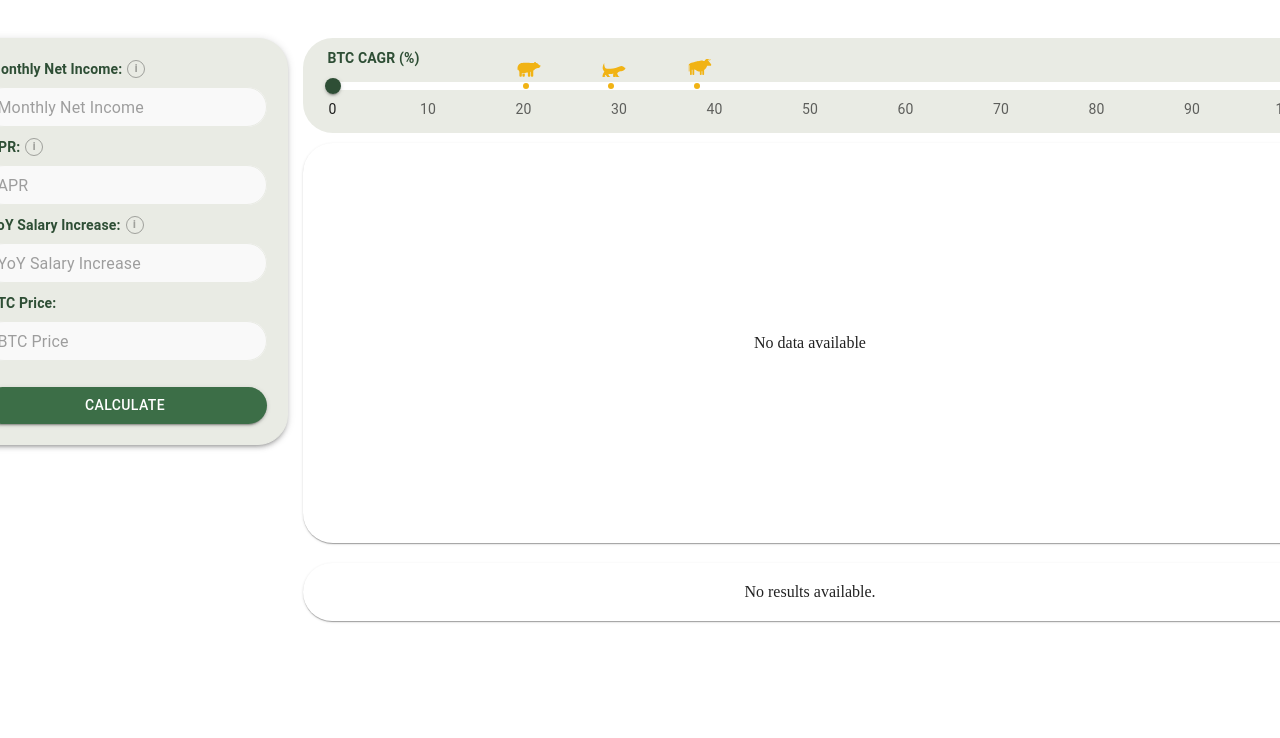
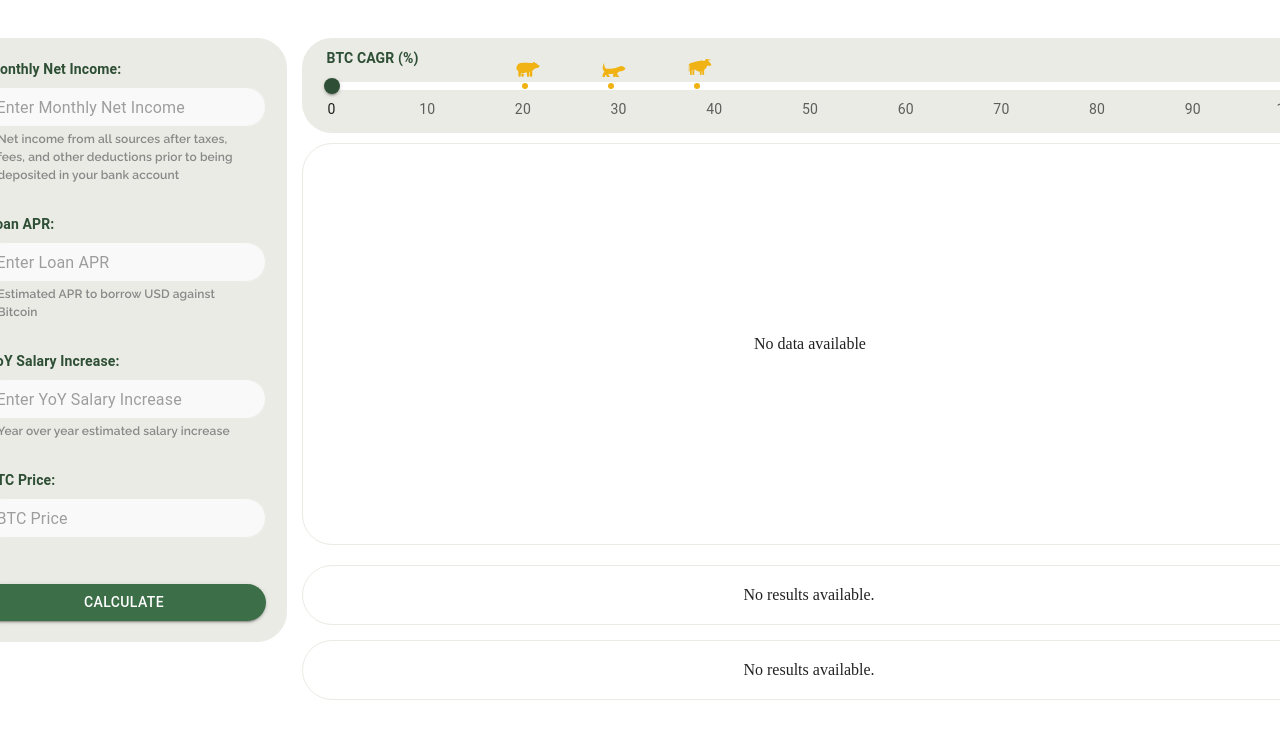
Before and after one commit to acvid3/bitcoinmath-calc-components, a React (Create React App) app: page / in a window 1280 px wide. Shown: the top 738 px of the page. Built offline with nearby package versions, Linux system fonts and the light colour scheme; the HTML template or start-up script is replaced by a standard one.

Commit message:
Add infoCard, fix styles

```diff
--- a/src/App.js
+++ b/src/App.js
@@ -50,7 +50,7 @@ const App = () => {
                                     </Box>
                                     <Box sx={sx.infoCardBox}>
                                         <Paper sx={sx.resultsPaper}><ResultsTable/></Paper>
-                                        {/*<Paper sx={sx.infoCardPaper}><InfoCard/></Paper>*/}
+                                        <Paper sx={sx.infoCardPaper}><InfoCard/></Paper>
                                     </Box>
                                 </Box>
                             </Box>
--- a/src/appStyle.js
+++ b/src/appStyle.js
@@ -39,15 +39,19 @@ export const sx = {
     },
 
     resultsPaper: {
+        boxShadow: 'none',
+        border: '1px solid #E9EBE4',
         width: '1015px',
         borderRadius: '30px',
         height: 'fit-content',
         overflow: 'hidden',
         boxSizing: 'border-box',
         '@media (max-width: 1200px)': {
-            width: '100%',
+            minWidth: '500px',
+            width: 'unset',
         },
         '@media (max-width: 678px)': {
+            minWidth: 'unset',
             width: '100%',
         },
     },
@@ -59,6 +63,8 @@ export const sx = {
     },
 
     chartPaper: {
+        boxShadow: 'none',
+        border: '1px solid #E9EBE4',
         height: '400px',
         width: '1015px',
         display: 'flex',
@@ -79,6 +85,8 @@ export const sx = {
         gap: '15px',
         justifyContent: 'space-between',
         alignItems: 'top',
+        flexDirection: 'column',
+
         '@media (max-width: 678px)': {
             flexDirection: 'column',
             gap: '15px',
@@ -86,10 +94,17 @@ export const sx = {
     },
 
     infoCardPaper: {
-        width: '300px',
+        boxShadow: 'none',
+        border: '1px solid #E9EBE4',
+        // width: '300px',
+        width: '1015px',
+
         borderRadius: '30px',
         boxSizing: 'border-box',
         height: 'min-content',
+        '@media (max-width: 1200px)': {
+            width: 'unset',
+        },
         '@media (max-width: 678px)': {
             width: '100%',
         },
--- a/src/components/FinancialCalculatorForm/constants.js
+++ b/src/components/FinancialCalculatorForm/constants.js
@@ -1,7 +1,8 @@
 export const inputFields = [
-    { id: 'monthly_net_income', label: 'Monthly Net Income:', placeholder: 'Monthly Net Income' },
+    { id: 'monthly_net_income', label: 'Monthly Net Income:', placeholder: 'Enter Monthly Net Income', message: 'Net income from all sources after taxes, fees, and other deductions prior to being deposited in your bank account' },
+    { id: 'apr', label: 'Loan APR:', placeholder: 'Enter Loan APR', message: 'Estimated APR to borrow USD against Bitcoin' },
+    { id: 'yoy_salary_increase', label: 'YoY Salary Increase:', placeholder: 'Enter YoY Salary Increase', message: 'Year over year estimated salary increase' },
+    { id: 'btc_price', label: 'BTC Price:', placeholder: 'BTC Price' },
+
     // { id: 'years', label: 'Years:', placeholder: 'Years' },
-    { id: 'apr', label: 'APR:', placeholder: 'APR' },
-    { id: 'yoy_salary_increase', label: 'YoY Salary Increase:', placeholder: 'YoY Salary Increase' },
-    { id: 'btc_price', label: 'BTC Price:', placeholder: 'BTC Price' },
 ];
--- a/src/components/FinancialCalculatorForm/index.jsx
+++ b/src/components/FinancialCalculatorForm/index.jsx
@@ -47,12 +47,13 @@ const FinancialCalculatorForm = () => {
         <Box sx={styles.container}>
             <Paper elevation={3} sx={styles.paper}>
                 <Box sx={{ display: 'flex', flexDirection: 'column', gap: '10px' }}>
-                    {inputFields.map(({ id, label, placeholder }) => (
+                    {inputFields.map(({ id, label, placeholder, message }) => (
                         <Input
                             key={id}
                             id={id}
                             label={label}
                             placeholder={placeholder}
+                            message={message}
                             value={formData[id] || ''}
                             onChange={(value) => handleInputChange(id, value)}
                         />
--- a/src/components/FinancialCalculatorForm/styles.js
+++ b/src/components/FinancialCalculatorForm/styles.js
@@ -16,6 +16,7 @@ export const styles = {
         padding: '20px',
         backgroundColor: '#E9EBE4',
         borderRadius: '30px',
+        boxShadow: 'none',
         border: '1px solid #E9EBE4',
         // height: '100%',
         display: 'flex',
--- a/src/components/InfoCard/index.jsx
+++ b/src/components/InfoCard/index.jsx
@@ -25,17 +25,20 @@ const InfoCard = () => {
     return (
         <div style={styles.card}>
             <p>
-                Based on your inputs, investing
-                <strong> ${formData?.monthly_contribution}</strong> each month, or roughly
-                <strong> {data.total_btc}</strong> every year into a College Savings 529 Plan, earning
-                <strong> {formData?.cagr}</strong> compound growth annually, after {year} years you would have roughly
-                <strong> {data.btc_net_value}</strong>. Comparatively, putting the same amount into Bitcoin appreciating at
-                <strong> {cagrValue}</strong> annually, produces an ending net value of
-                <strong> {data.btc_net_value}</strong>.
-                {/*, a difference of*/}
-                {/*<strong> ${ }</strong>(Difference $) or roughly*/}
-                {/*<strong> { }%</strong>(Difference%)*/}
-                .
+                Based on your inputs, earning
+                <strong> ${formData?.monthly_net_income * 12} </strong> dollars per year with a
+                <strong> {formData?.yoy_salary_increase}% </strong>annual increase results in a Nominal Annual Income of
+                <strong> ${data?.annual_income} </strong>after 20 years.  Factoring in
+                (inflation) % for inflation, however, means in real terms your actual purchasing power will be
+                <strong> ${data?.btc_acquired}</strong>, representing a loss of roughly
+                <strong> {data?.btc_acquired}%</strong>. If, however, you were to convert those dollars into Bitcoin at
+                <strong> {cagrValue}% </strong>CAGR annually, and borrow the needed salary each year at
+                <strong> {formData?.apr}%</strong>, after 20 years of generating the same income along with the same inflation rate, your total holdings would be
+                <strong> ${data?.interest_paid} </strong>BTC, worth roughly
+                <strong> ${data?.yearly_loan}</strong>. Less the total borrowing costs of
+                <strong> ${data?.income_plus_bitcoin}</strong>, this would produce a net benefit of
+                <strong> ${data?.net_increase}</strong>, or roughly
+                (T26) additional value earned per year in Bitcoin.
             </p>
             <p style={styles.disclaimer}>
                 (This is a hypothetical model built on assumptions and user inputs.
--- a/src/components/Input/index.jsx
+++ b/src/components/Input/index.jsx
@@ -3,23 +3,11 @@ import {TextField, Box, Typography, Button} from '@mui/material';
 import {sx} from './styles';
 import {inputDescriptions} from "./constants";
 
-const Input = ({id, label, value, onChange, placeholder}) => {
-
-    const description = inputDescriptions.find(d => d.label === label)?.description;
+const Input = ({id, label, value, onChange, placeholder, message}) => {
 
     return (
         <Box sx={sx.container}>
-            {label && <Typography sx={sx.label}>
-                {label}
-                {description &&
-                    <span>
-                        <Button sx={sx.descriptionIcon}>i</Button>
-                        <Box className={'description'} sx={sx.description}>
-                            {description}
-                        </Box>
-                    </span>
-                }
-            </Typography>}
+            {label && <Typography sx={sx.label}>{label}</Typography>}
             <TextField
                 id={id}
                 value={value}
@@ -30,6 +18,7 @@ const Input = ({id, label, value, onChange, placeholder}) => {
                 sx={sx.input}
                 type={"number"}
             />
+            {message && <Typography sx={sx.message}>{message}</Typography>}
         </Box>
     );
 };
--- a/src/components/Input/styles.js
+++ b/src/components/Input/styles.js
@@ -3,6 +3,7 @@ export const sx = {
         display: 'flex',
         flexDirection: 'column',
         gap: '8px',
+        paddingBottom: '20px',
     },
 
     label: {
--- a/src/components/ResultsTable/index.jsx
+++ b/src/components/ResultsTable/index.jsx
@@ -62,16 +62,16 @@ const ResultsTable = () => {
                     {formattedData.map(e =>
                         <TableRow key={e.year} sx={sx.tableRow}>
                             <TableCell sx={sx.tableCellInfo}>{e.year}</TableCell>
-                            <TableCell sx={sx.tableCellInfo}>${e.btc_price}</TableCell>
-                            <TableCell sx={sx.tableCellInfo}>${e.annual_income}</TableCell>
-                            <TableCell sx={sx.tableCellInfo}>{e.btc_acquired.toFixed(2)}</TableCell>
-                            <TableCell sx={sx.tableCellInfo}>${e.aggregate_btc.toFixed(2)}</TableCell>
-                            <TableCell sx={sx.tableCellInfo}>${e.total_btc_value}</TableCell>
-                            <TableCell sx={sx.tableCellInfo}>${e.interest_paid}</TableCell>
-                            <TableCell sx={sx.tableCellInfo}>${e.yearly_loan}</TableCell>
-                            <TableCell sx={sx.tableCellInfo}>${e.total_loan}</TableCell>
-                            <TableCell sx={sx.tableCellInfo}>${e.net_increase}</TableCell>
-                            <TableCell sx={sx.tableCellInfo}>${e.income_plus_bitcoin}</TableCell>
+                            <TableCell sx={sx.tableCellInfo}>${e.btc_price.toFixed(0)?.toLocaleString('fr-FR')}</TableCell>
+                            <TableCell sx={sx.tableCellInfo}>${e.annual_income.toFixed(0)?.toLocaleString('fr-FR')}</TableCell>
+                            <TableCell sx={sx.tableCellInfo}>{e.btc_acquired.toFixed(0)?.toLocaleString('fr-FR')}</TableCell>
+                            <TableCell sx={sx.tableCellInfo}>${e.aggregate_btc.toFixed(0)?.toLocaleString('fr-FR')}</TableCell>
+                            <TableCell sx={sx.tableCellInfo}>${e.total_btc_value.toFixed(0)?.toLocaleString('fr-FR')}</TableCell>
+                            <TableCell sx={sx.tableCellInfo}>${e.interest_paid.toFixed(0)?.toLocaleString('fr-FR')}</TableCell>
+                            <TableCell sx={sx.tableCellInfo}>${e.yearly_loan.toFixed(0)?.toLocaleString('fr-FR')}</TableCell>
+                            <TableCell sx={sx.tableCellInfo}>${e.total_loan.toFixed(0)?.toLocaleString('fr-FR')}</TableCell>
+                            <TableCell sx={sx.tableCellInfo}>${e.net_increase.toFixed(0)?.toLocaleString('fr-FR')}</TableCell>
+                            <TableCell sx={sx.tableCellInfo}>${e.income_plus_bitcoin.toFixed(0)?.toLocaleString('fr-FR')}</TableCell>
                         </TableRow>
                     )}
                 </TableBody>
```
